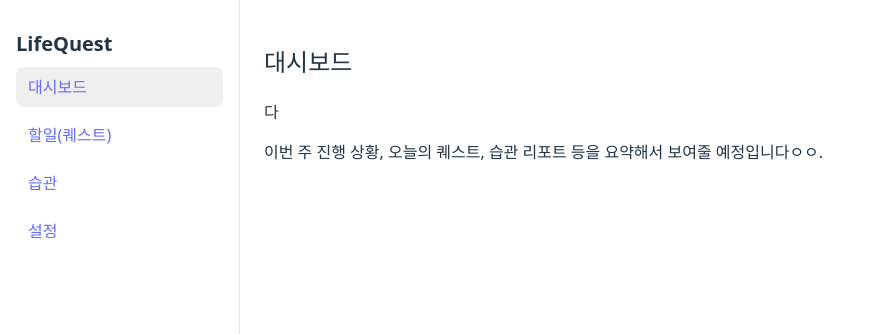
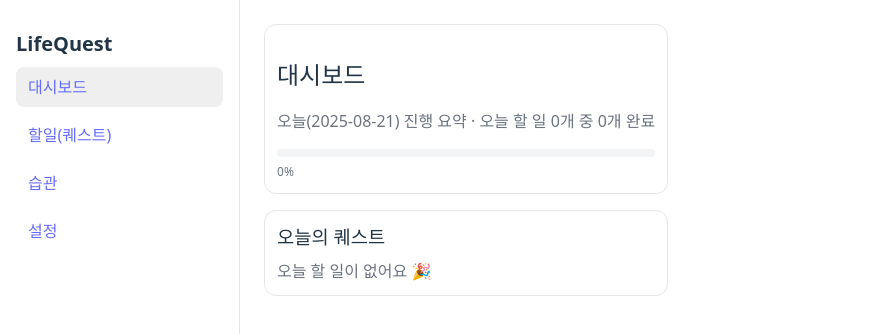
Before and after one commit to marty0228/lifequest-app, a React (Vite) app in the folder client/: page /dashboard in a window 1280 px wide. Shown: the top 334 px of the page, without its empty margins (0-869 px from the left). Built offline with nearby package versions, Linux system fonts and the light colour scheme.

Commit message:
오늘의 퀘스트 구현

```diff
--- a/client/src/pages/Dashboard.tsx
+++ b/client/src/pages/Dashboard.tsx
@@ -1,8 +1,125 @@
+import { useEffect, useMemo, useState } from "react";
+import type { Task } from "../types";
+import { loadTasks, saveTasks } from "../utils/storage";
+
 export default function Dashboard() {
+  const [tasks, setTasks] = useState<Task[]>(() => loadTasks<Task>());
+
+  // 멀티탭이나 다른 페이지(Tasks)에서 변경된 것 반영
+  useEffect(() => {
+    const onStorage = (e: StorageEvent) => {
+      if (e.key === "lifequest.tasks") {
+        setTasks(loadTasks<Task>());
+      }
+    };
+    window.addEventListener("storage", onStorage);
+    return () => window.removeEventListener("storage", onStorage);
+  }, []);
+
+  const todayStr = new Date().toISOString().slice(0, 10); // yyyy-mm-dd
+
+  // 분류
+  const { today, overdue, completedToday } = useMemo(() => {
+    const t: Task[] = [];
+    const o: Task[] = [];
+    const c: Task[] = [];
+
+    for (const it of tasks) {
+      const hasDue = !!it.dueDate;
+      const isToday = hasDue ? it.dueDate === todayStr : it.createdAt.startsWith(todayStr);
+      const isOverdue = hasDue && it.dueDate! < todayStr && !it.completed;
+
+      if (isOverdue) o.push(it);
+      else if (isToday && !it.completed) t.push(it);
+      else if (isToday && it.completed) c.push(it);
+    }
+    // 최신 생성순 정렬
+    const sortDesc = (a: Task, b: Task) => b.createdAt.localeCompare(a.createdAt);
+    return { today: t.sort(sortDesc), overdue: o.sort(sortDesc), completedToday: c.sort(sortDesc) };
+  }, [tasks, todayStr]);
+
+  const totalToday = today.length + completedToday.length;
+  const progress = totalToday === 0 ? 0 : Math.round((completedToday.length / totalToday) * 100);
+
+  function toggle(id: string) {
+    setTasks(prev => {
+      const next = prev.map(t => (t.id === id ? { ...t, completed: !t.completed } : t));
+      saveTasks(next);
+      return next;
+    });
+  }
+
   return (
-    <section>
-      <h2>대시보드</h2>다
-      <p>이번 주 진행 상황, 오늘의 퀘스트, 습관 리포트 등을 요약해서 보여줄 예정입니다ㅇㅇ.</p>
+    <section style={{ display: "grid", gap: 16 }}>
+      <header style={{ padding: 12, border: "1px solid #e5e7eb", borderRadius: 12 }}>
+        <h2 style={{ marginBottom: 8 }}>대시보드</h2>
+        <p style={{ color: "#6b7280" }}>
+          오늘({todayStr}) 진행 요약 · 오늘 할 일 {totalToday}개 중 {completedToday.length}개 완료
+        </p>
+        {/* 진행률 바 */}
+        <div style={{ marginTop: 10, height: 8, background: "#f3f4f6", borderRadius: 999 }}>
+          <div style={{ width: `${progress}%`, height: "100%", borderRadius: 999, background: "#6366f1", transition: "width .2s" }} />
+        </div>
+        <div style={{ marginTop: 6, fontSize: 12, color: "#6b7280" }}>{progress}%</div>
+      </header>
+
+      {overdue.length > 0 && (
+        <Section title="⚠ 마감 지남" hint="가능한 빨리 처리하세요">
+          {overdue.map(t => (
+            <TaskRow key={t.id} t={t} onToggle={toggle} overdue />
+          ))}
+        </Section>
+      )}
+
+      <Section title="오늘의 퀘스트">
+        {today.length === 0 ? (
+          <Empty text={totalToday === 0 ? "오늘 할 일이 없어요 🎉" : "모든 오늘 할 일을 끝냈어요 ✅"} />
+        ) : (
+          today.map(t => <TaskRow key={t.id} t={t} onToggle={toggle} />)
+        )}
+      </Section>
+
+      {completedToday.length > 0 && (
+        <Section title="오늘 완료한 항목">
+          {completedToday.map(t => (
+            <TaskRow key={t.id} t={t} onToggle={toggle} />
+          ))}
+        </Section>
+      )}
     </section>
   );
 }
+
+function Section({ title, hint, children }: { title: string; hint?: string; children: React.ReactNode }) {
+  return (
+    <div style={{ border: "1px solid #e5e7eb", borderRadius: 12, padding: 12 }}>
+      <div style={{ display: "flex", alignItems: "center", gap: 8, marginBottom: 8 }}>
+        <h3 style={{ margin: 0 }}>{title}</h3>
+        {hint && <span style={{ fontSize: 12, color: "#6b7280" }}>{hint}</span>}
+      </div>
+      <ul style={{ display: "grid", gap: 8, margin: 0, padding: 0, listStyle: "none" }}>{children}</ul>
+    </div>
+  );
+}
+
+function TaskRow({ t, onToggle, overdue }: { t: Task; onToggle: (id: string) => void; overdue?: boolean }) {
+  return (
+    <li style={{ display: "flex", gap: 8, alignItems: "center", border: "1px solid #e5e7eb", borderRadius: 10, padding: 10 }}>
+      <input type="checkbox" checked={t.completed} onChange={() => onToggle(t.id)} />
+      <div style={{ flex: 1 }}>
+        <div style={{ fontWeight: 600, textDecoration: t.completed ? "line-through" : "none" }}>
+          {t.title}
+          {overdue && <span style={{ marginLeft: 8, fontSize: 12, color: "#ef4444" }}>(마감 지남)</span>}
+        </div>
+        <div style={{ fontSize: 12, color: "#6b7280" }}>
+          생성: {new Date(t.createdAt).toLocaleString()}
+          {t.dueDate ? ` · 마감: ${t.dueDate}` : ""}
+        </div>
+      </div>
+    </li>
+  );
+}
+
+function Empty({ text }: { text: string }) {
+  return <li style={{ color: "#6b7280" }}>{text}</li>;
+}
```
